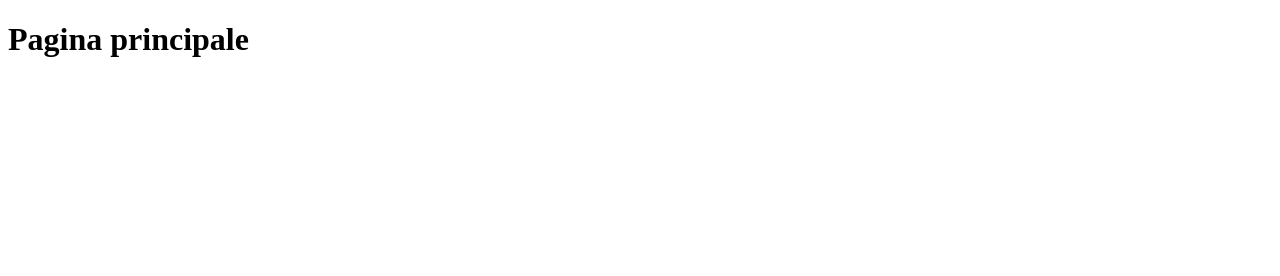
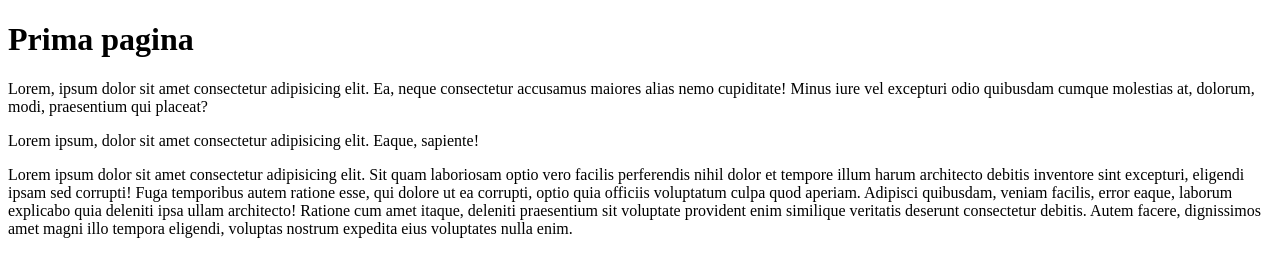
Before and after one commit to StefanoMiC/BW1-FS0424, a plain HTML site: page index.html in a window 1280 px wide. Drawn offline with Linux system fonts and the light colour scheme.

Commit message:
changes content on main branch

```diff
--- a/index.html
+++ b/index.html
@@ -9,7 +9,18 @@
 
 <body>
 
-    <h1>Pagina principale</h1>
+    <h1>Prima pagina</h1>
+    <p>Lorem, ipsum dolor sit amet consectetur adipisicing elit. Ea, neque consectetur accusamus maiores alias nemo
+        cupiditate! Minus iure vel excepturi odio quibusdam cumque molestias at, dolorum, modi, praesentium qui placeat?
+    </p>
+    <p>Lorem ipsum, dolor sit amet consectetur adipisicing elit. Eaque, sapiente!</p>
+    <p>Lorem ipsum dolor sit amet consectetur adipisicing elit. Sit quam laboriosam optio vero facilis perferendis nihil
+        dolor et tempore illum harum architecto debitis inventore sint excepturi, eligendi ipsam sed corrupti!
+        Fuga temporibus autem ratione esse, qui dolore ut ea corrupti, optio quia officiis voluptatum culpa quod
+        aperiam. Adipisci quibusdam, veniam facilis, error eaque, laborum explicabo quia deleniti ipsa ullam architecto!
+        Ratione cum amet itaque, deleniti praesentium sit voluptate provident enim similique veritatis deserunt
+        consectetur debitis. Autem facere, dignissimos amet magni illo tempora eligendi, voluptas nostrum expedita eius
+        voluptates nulla enim.</p>
 
 </body>
 
```
Also changed, not shown: contacts.html (+1 -1 lines).
